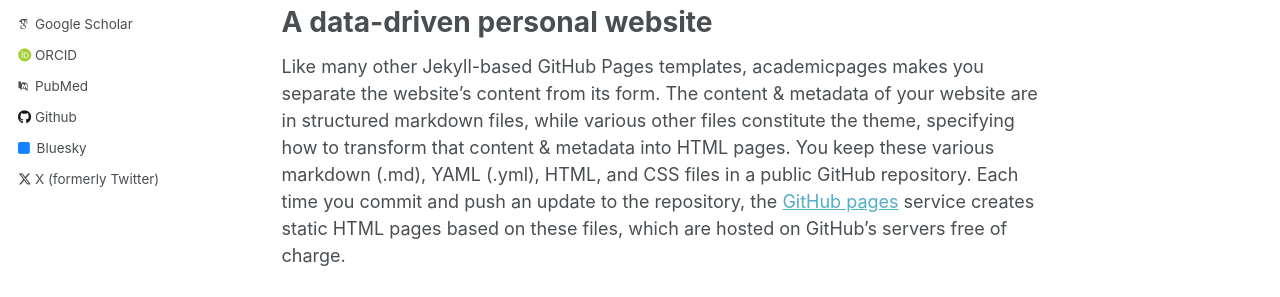
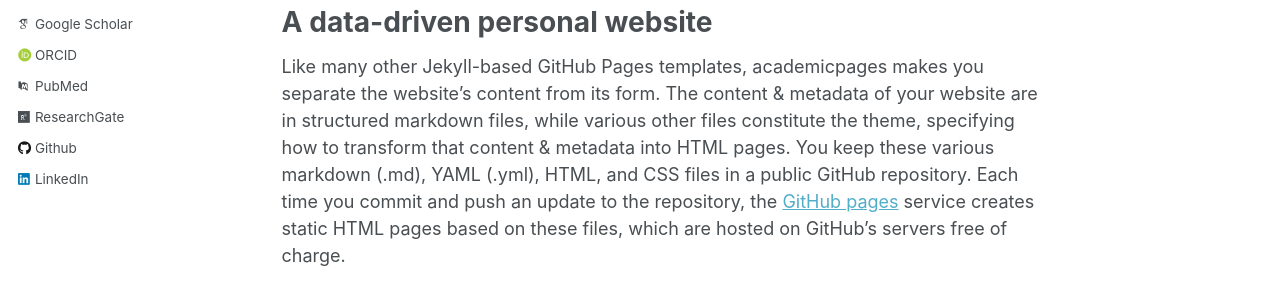
Before and after one commit to tagtag222/tagtag222.github.io, a Jekyll site: the page built from _pages/about.md, in a window 1280 px wide. Shown: the part 448-745 px from the top of the page. Built offline with Jekyll 4.4.1, drawn with Linux system fonts in a browser that asks for light colours; some web fonts are replaced.

Commit message:
Update _config.yml

```diff
--- a/_config.yml
+++ b/_config.yml
@@ -36,7 +36,7 @@ author:
   impactstory      : # URL
   orcid            : "http://orcid.org/yourorcidurl"
   pubmed           : "https://www.ncbi.nlm.nih.gov/pubmed/?term=john+snow"
-  researchgate     : # URL
+  researchgate     :  URL
 
   # Repositories and software development
   bitbucket        : # Username - Update with your username on the site
@@ -47,7 +47,7 @@ author:
   stackoverflow    : # User number or user number and name (i.e., use "1" or "1/jeff-atwood")
 
   # Social media
-  bluesky          : "bsky.app" # Replace this with you Bluesky username
+  bluesky          : #"bsky.app" # Replace this with you Bluesky username
   facebook         : # Username
   flickr           : # Username
   foursquare       : # Username
@@ -56,7 +56,7 @@ author:
   keybase          : # Username
   instagram        : # Username
   lastfm           : # Username
-  linkedin         : # Username
+  linkedin         :  Username
   mastodon         : # URL
   medium           : # URL
   pinterest        : # Username
@@ -64,7 +64,7 @@ author:
   steam            : # Username
   telegram         : # URL
   tumblr           : # Username
-  twitter          : "UniofOxford"  # Replace this with your X / Twitter handle
+  twitter          : #"UniofOxford"  # Replace this with your X / Twitter handle
   vine             : # Username
   weibo            : # Username
   wikipedia        : # Username
```
